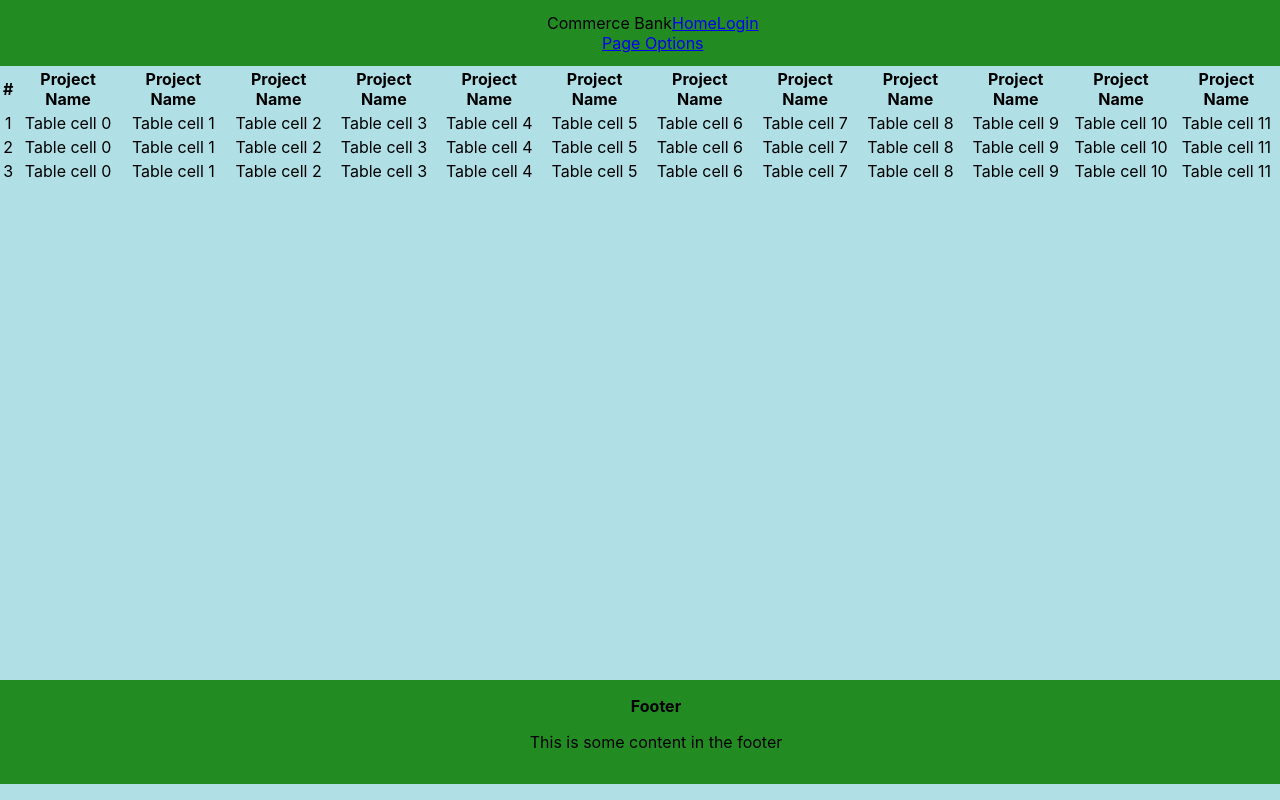
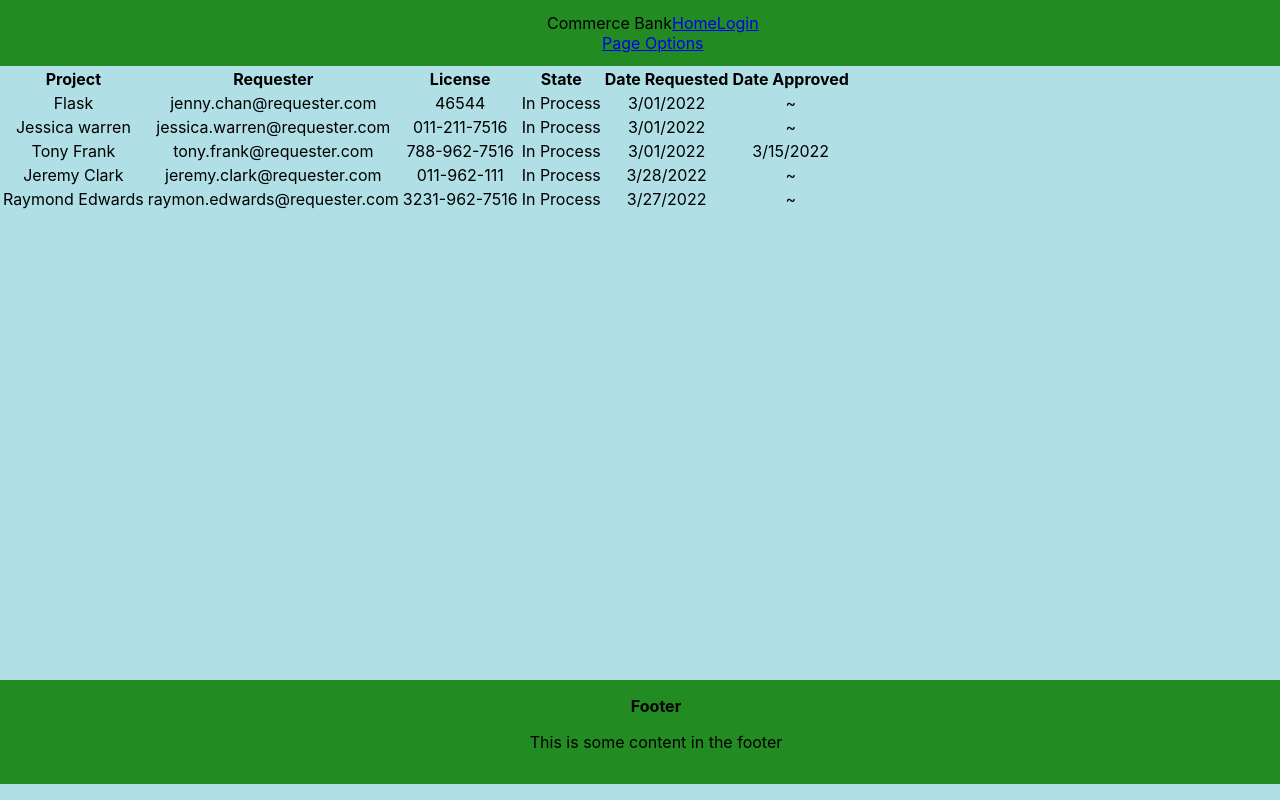
Before and after one commit to ucmo-cs/Team-JusticeLeague_Sprint2022, a React (Create React App) app in the folder ReactJSapp/src/: page /list in a window 1280 px wide. Shown: the top 800 px of the page. Built offline with nearby package versions, Linux system fonts and the light colour scheme; the HTML template or start-up script is replaced by a standard one.

Commit message:
updated table where it updates according to table-data.json

```diff
--- a/ReactJSapp/src/pages/ListPage.js
+++ b/ReactJSapp/src/pages/ListPage.js
@@ -1,8 +1,10 @@
-import React from 'react';
+import React, { useState } from 'react';
 import styled from 'styled-components';
-import {Nav, NavDropdown, Table} from 'react-bootstrap';
+import {Container, Nav, NavDropdown, Table} from 'react-bootstrap';
 import Header from '../components/Header';
 import Footer from '../components/Footer';
+import { Link } from 'react-router-dom';
+import data from '../table-data.json';
 
 const innerListPg = styled.div`
     margin: 2% 15% 2% 15%;
@@ -10,43 +12,40 @@ const innerListPg = styled.div`
 `;
 
 const ListPage = () => {
+
+    const [contacts, setContacts] = useState(data);
+
     return (
         // Listing contents in table format:
         <div>
             <Header></Header>
             <innerListPg>
-
-            <Table responsive>
-
-                <thead>
+            <Container>
+            <Table striped bordered hover size="sm">
+            <thead>
                 <tr>
-                    <th>#</th>
-                    {Array.from({ length: 12 }).map((_, index) => (
-                        <th key={index}>Project Name</th>
-                    ))}
+                    <th>Project</th>
+                    <th>Requester</th>
+                    <th>License</th>
+                    <th>State</th>
+                    <th>Date Requested</th>
+                    <th>Date Approved</th>
                 </tr>
-                </thead>
-                <tbody>
+            </thead>
+            <tbody>
+                {contacts.map((contact)=> (
                 <tr>
-                    <td>1</td>
-                    {Array.from({ length: 12 }).map((_, index) => (
-                        <td key={index}>Table cell {index}</td>
-                    ))}
+                    <td>{contact.project}</td>
+                    <td>{contact.requester}</td>
+                    <td>{contact.license}</td>
+                    <td>{contact.state}</td>
+                    <td>{contact.dateRequested}</td>
+                    <td>{contact.dateApproved}</td>
                 </tr>
-                <tr>
-                    <td>2</td>
-                    {Array.from({ length: 12 }).map((_, index) => (
-                        <td key={index}>Table cell {index}</td>
-                    ))}
-                </tr>
-                <tr>
-                    <td>3</td>
-                    {Array.from({ length: 12 }).map((_, index) => (
-                        <td key={index}>Table cell {index}</td>
-                    ))}
-                </tr>
-                </tbody>
+                ))}
+            </tbody>
             </Table>
+            </Container>
             </innerListPg>
             <Footer></Footer>
         </div>
```
